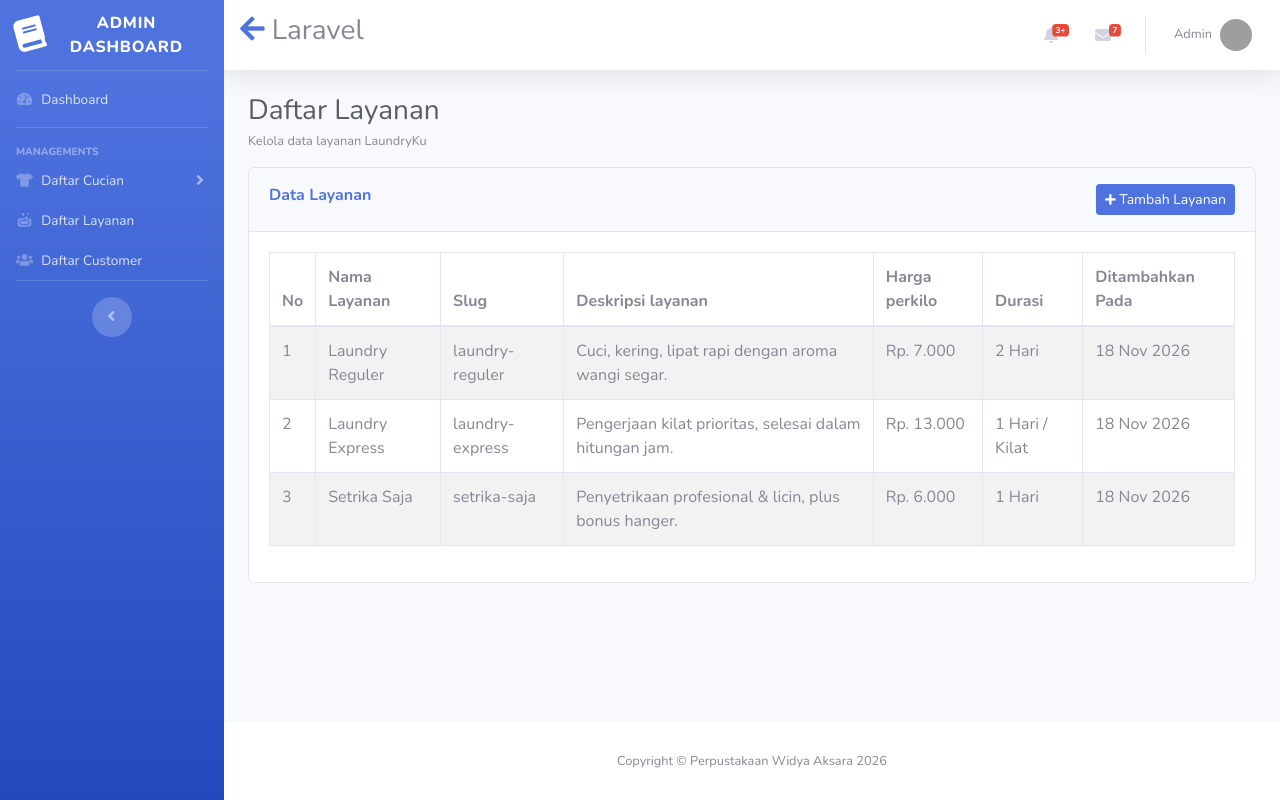
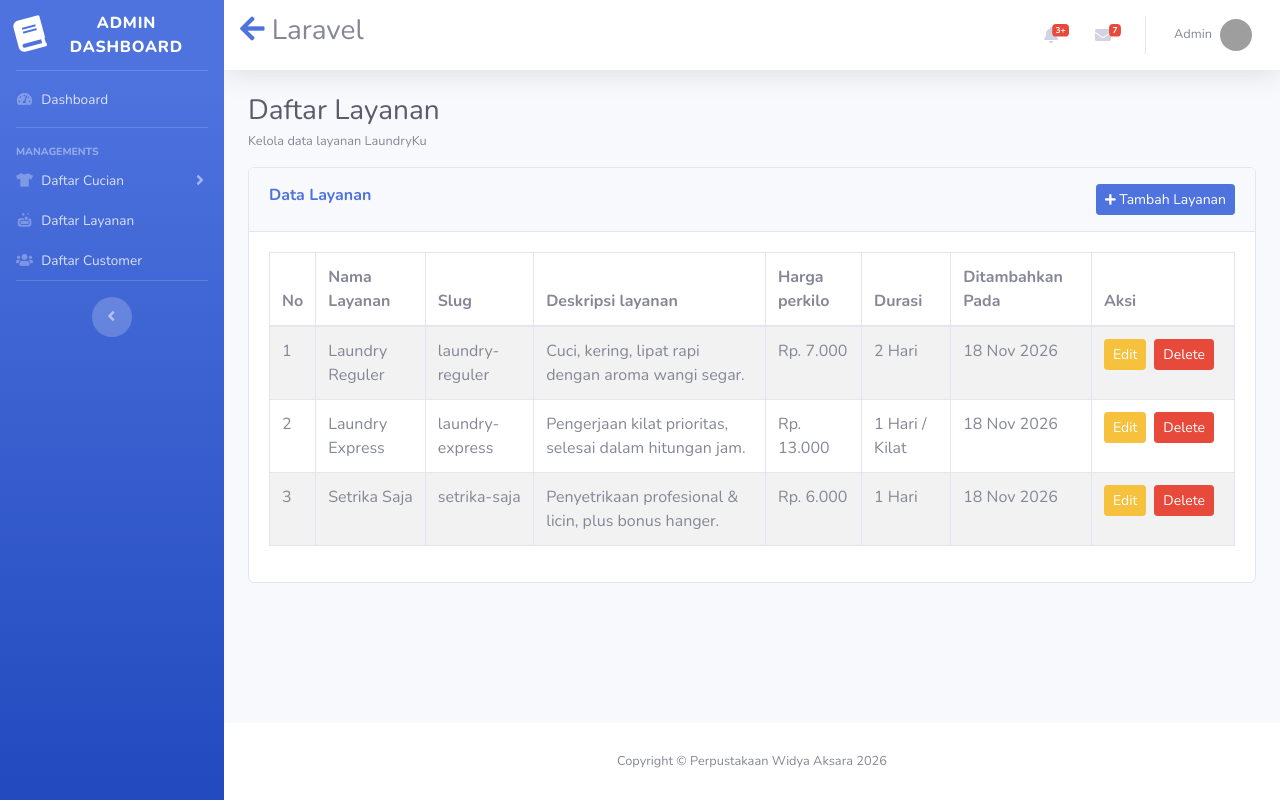
Before and after one commit to zakyzaa-dev/LaundryKu, a Laravel app: page /admin/layanan in a window 1280 px wide. Run offline with Laravel 12, Linux system fonts and the light colour scheme; a user stored in the database is signed in; data comes from the database, SQL or seed files in the repository; grey boxes are pictures that could not be loaded.

Commit message:
feat: add delete for service

```diff
--- a/app/Http/Controllers/dashboard/ServiceController.php
+++ b/app/Http/Controllers/dashboard/ServiceController.php
@@ -34,4 +34,10 @@ class ServiceController extends Controller
 
         return redirect()->route('layanan.index')->with('success', 'Berhasil menambahkan layanan baru: ' . $newService->service_name);
     }
+
+    public function destroy(Service $service)
+    {
+        $service->delete();
+        return back()->with('success', 'Berhasil menghapus layanan: ' . $service->service_name);
+    }
 }
--- a/resources/views/dashboard/layanan/create.blade.php
+++ b/resources/views/dashboard/layanan/create.blade.php
@@ -72,7 +72,7 @@
                     @enderror
                 </div>
 
-                <button type="submit" class="btn btn-success">Tambahkan Customer Baru</button>
+                <button type="submit" class="btn btn-success">Tambahkan Layanan Baru</button>
             </form>
         </div>
     </div>
--- a/resources/views/dashboard/layanan/index.blade.php
+++ b/resources/views/dashboard/layanan/index.blade.php
@@ -26,6 +26,7 @@
                         <th>Harga perkilo</th>
                         <th>Durasi</th>
                         <th>Ditambahkan Pada</th>
+                        <th>Aksi</th>
                     </tr>
                 </thead>
                 <tbody>
@@ -39,10 +40,24 @@
                             <td>Rp. {{ number_format($item->price_per_kg, 0, ',', '.') }}</td>
                             <td>{{ $item->duration }}</td>
                             <td>{{ $item->created_at->format('d M Y') }}</td>
+                            <td>
+                                <div class="d-flex">
+                                    {{-- EDIT --}}
+                                    <a href="" class="btn-warning btn-sm btn mr-2">Edit</a>
+
+                                    {{-- DELETE --}}
+                                    <form action="{{ route('layanan.destroy', $item->id) }}" method="post">
+                                        @csrf
+                                        @method('DELETE')
+                                        <button type="submit" class="btn-danger btn-sm btn mr-2"
+                                            onclick="return confirm('Yakin ingin menghapus anggota {{ $item->service_name }}')">Delete</button>
+                                    </form>
+                                </div>
+                            </td>
                         </tr>
                     @empty
                         <tr>
-                            <td colspan="8" class="text-muted text-center">Belum ada pesanan</td>
+                            <td colspan="9" class="text-muted text-center">Belum ada pesanan</td>
                         </tr>
                     @endforelse
                 </tbody>
--- a/routes/web.php
+++ b/routes/web.php
@@ -38,7 +38,6 @@ Route::controller(OrderController::class)->name('orders.')->group(function (){
     Route::post('/order/token-generate', 'showToken')->name('token');
 });
 
-
 Route::controller(DashboardController::class)->middleware(['auth', 'admin'])->name('admin.')->group(function () {
     Route::get('/admin/dashboard', 'index')->name('dashboard');
 });
@@ -60,6 +59,7 @@ Route::controller(ServiceController::class)->middleware(['auth', 'admin'])->name
     Route::get('/admin/layanan', 'index')->name('index');
     Route::get('/admin/layanan/tambah-layanan', 'create')->name('create');
     Route::post('/admin/layanan/tambah-layanan', 'store')->name('store');
+    Route::delete('/admin/layanan/{service}/hapus-layanan', 'destroy')->name('destroy');
 });
 
 Route::controller(CustomerController::class)->middleware(['auth', 'admin'])->name('customer.')->group(function () {
```
